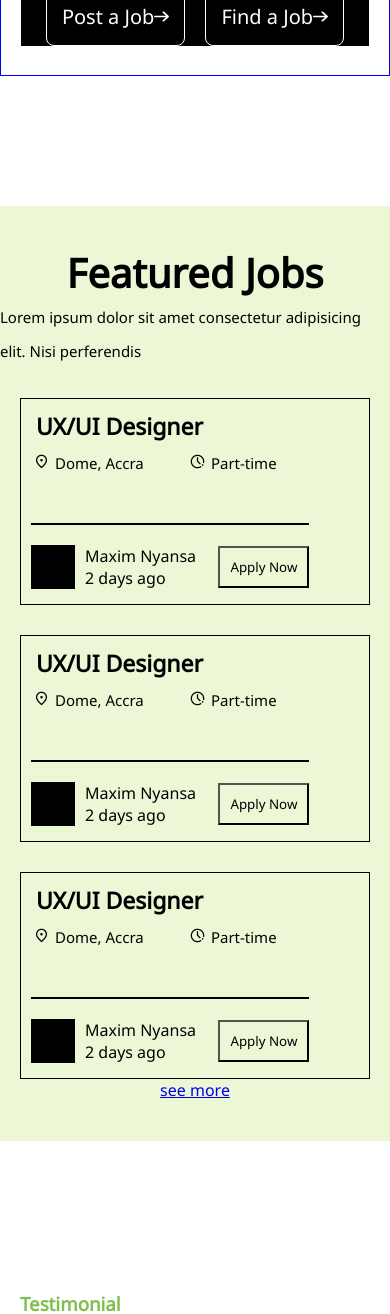
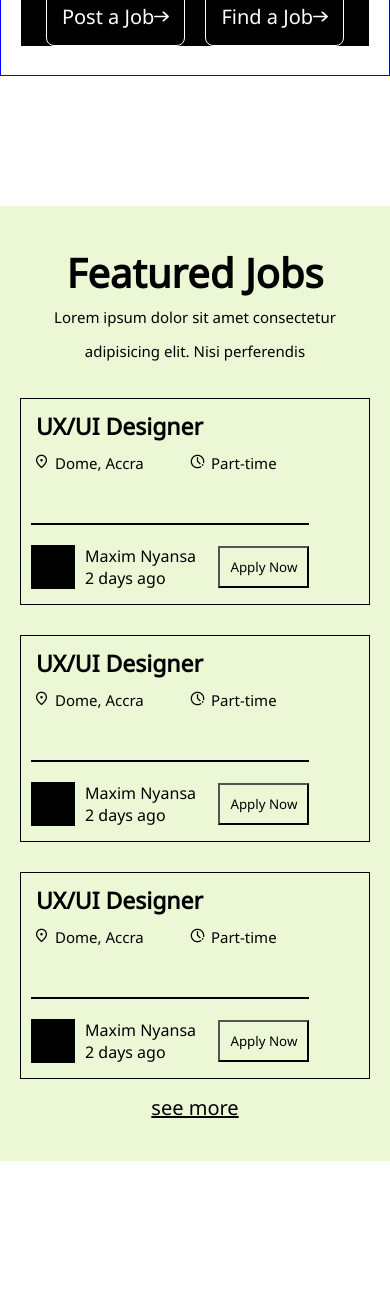
Before and after one commit to Calvinasty/Job-Post, a Vue app in the folder Jobpost_frontend/: page / in a window 390 px wide. Shown: the part 1753-3067 px from the top of the page. Built offline with nearby package versions, Linux system fonts and the light colour scheme.

Commit message:
mobile responsive paragraph padding fix

```diff
--- a/Jobpost_frontend/src/components/FeaturedJobsComponent.vue
+++ b/Jobpost_frontend/src/components/FeaturedJobsComponent.vue
@@ -16,7 +16,7 @@
 
         <button class="btn mobile-hide">Find More Jobs <img src="/images/arrow.svg" alt=""></button>
 
-        <router-link class="mobile-show" to="">see more</router-link>
+        <router-link class="mobile-show see-more" to="">see more</router-link>
 
     </div>
 </template>
@@ -88,6 +88,7 @@ export default {
     border-radius: 20px;
     color: white;
     border-radius: 10px;
+    cursor: pointer;
 }
 
 .btn img {
@@ -120,5 +121,16 @@ export default {
     .mobile-show {
         display: block;
     }
+
+    .see-more {
+        color: black;
+        padding-top: 15px;
+        font-size: 20px;
+    }
+
+    .container header p {
+        padding: 0 15px;
+        text-align: center;
+    }
 }
 </style>
```
